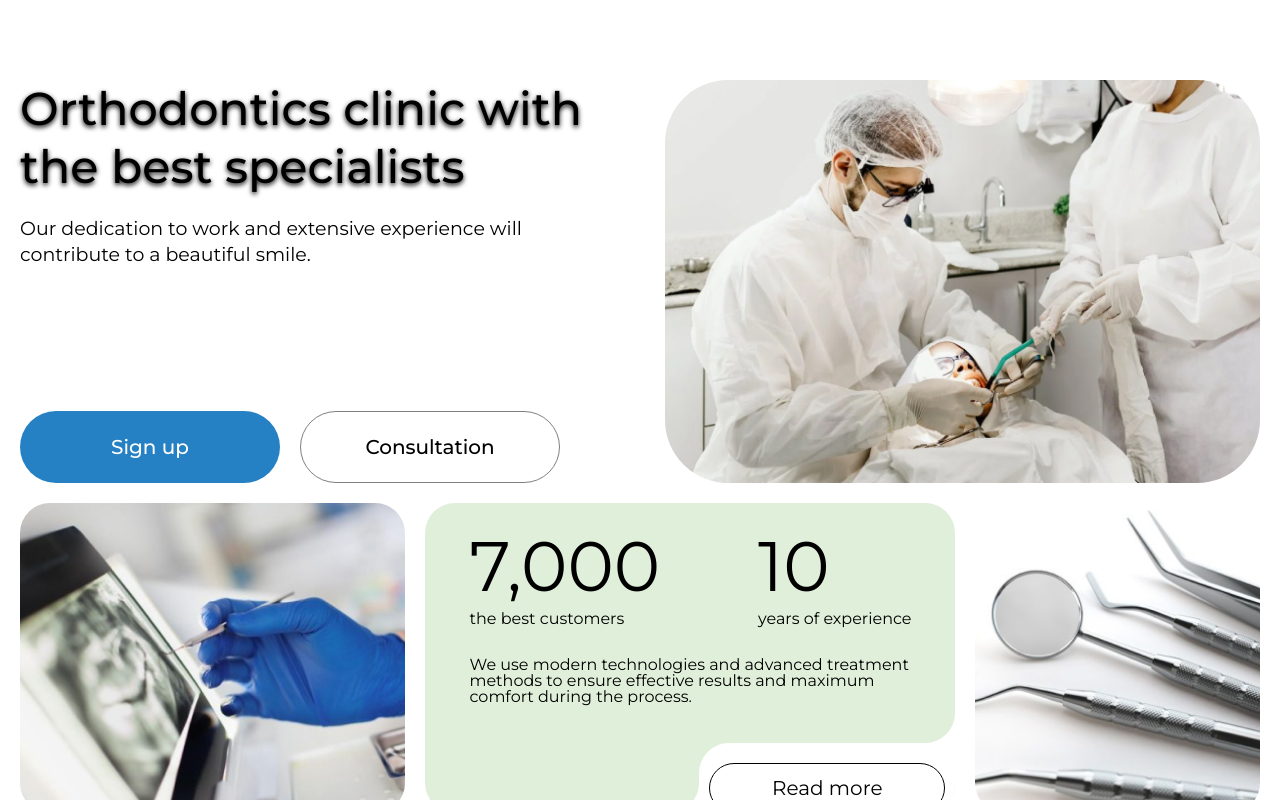
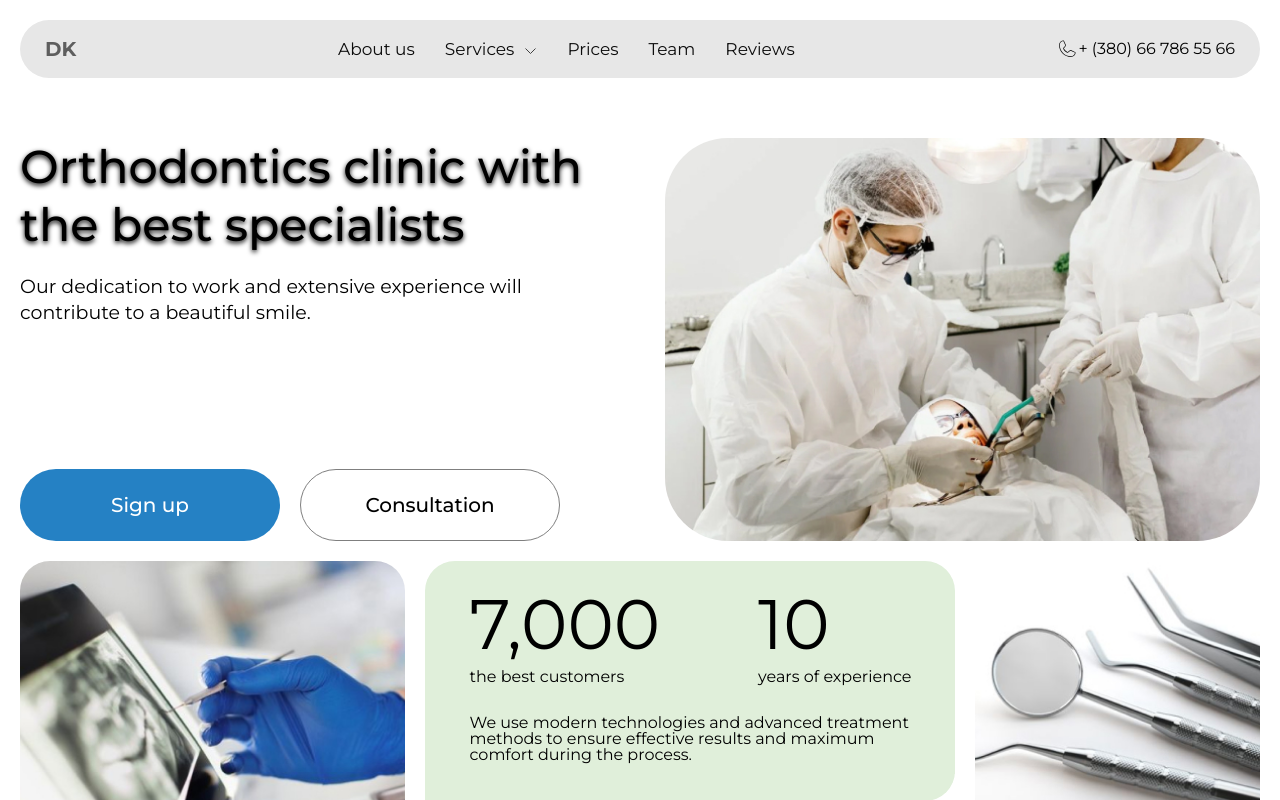
Before and after one commit to Intemeretor/DK, a React (Vite) app: page / in a window 1280 px wide. Shown: the top 800 px of the page. Built offline with nearby package versions, Linux system fonts and the light colour scheme.

Commit message:
minus header

```diff
--- a/src/App.jsx
+++ b/src/App.jsx
@@ -1,6 +1,6 @@
 import { useState } from 'react';
 import './App.scss';
-// import Header from './modules/Header/Header';
+import Head from './modules/Head/Head';
 import About from './modules/About/About';
 import Services from './modules/Services/Services';
 import Prices from './modules/Prices/Prices';
@@ -11,7 +11,7 @@ function App() {
 	return (
 
 		<main className="wrapper">
-			{/* <Header /> */}
+			<Head />
 			<About />
 			<Services />
 			<Prices />
--- a/src/modules/header/Header.jsx
+++ b/src/modules/Head/Head.jsx
@@ -1,7 +1,7 @@
 import PhoneIco from '../../images/svg/ph_phone-thin.svg';
 import "./Header.scss"
 
-export default function Header() {
+export default function Head() {
 	return (
 		<header className="header">
 			<div className="header__row container">
```
Also changed, not shown: src/modules/Head/Header.scss (renamed from src/modules/header/Header.scss).
